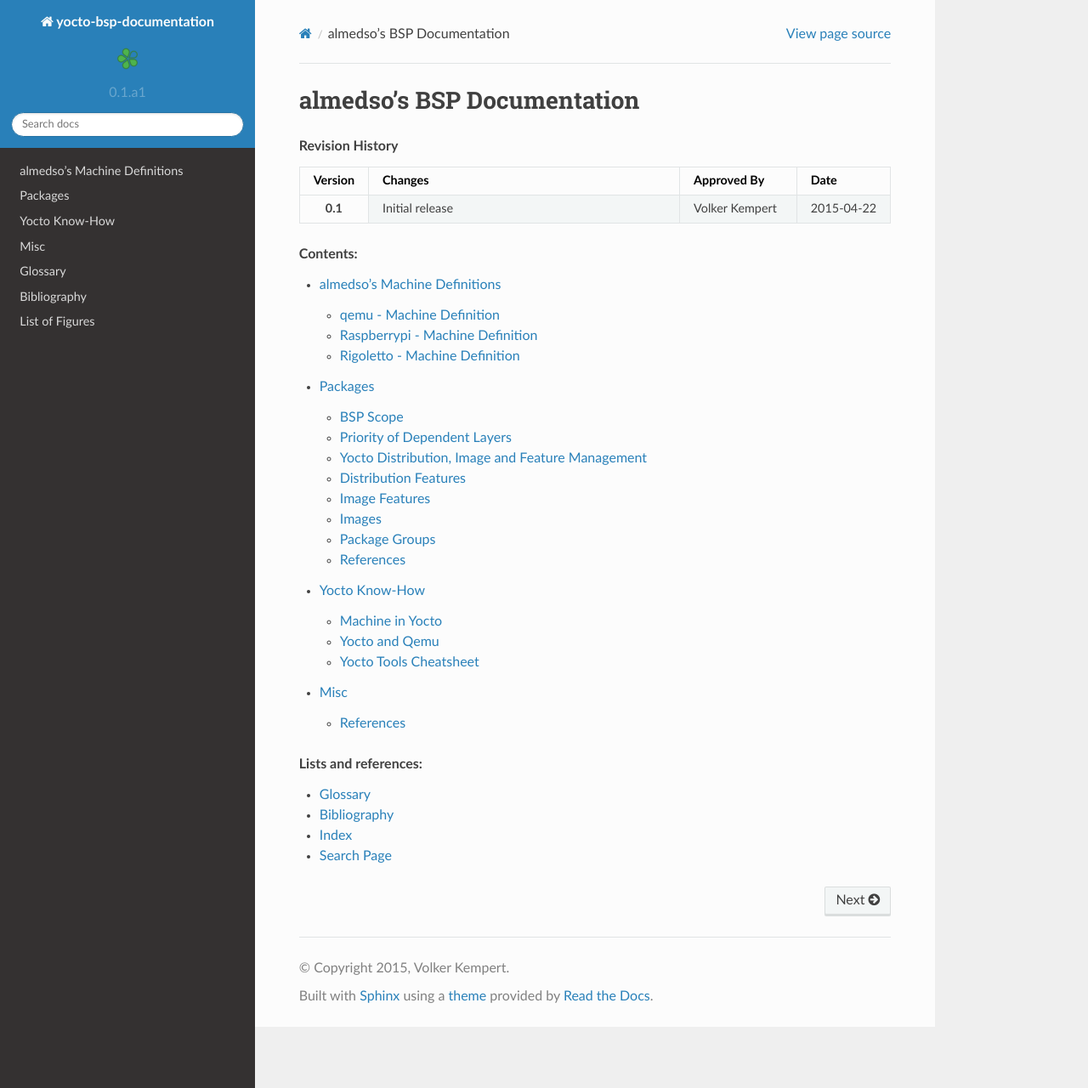
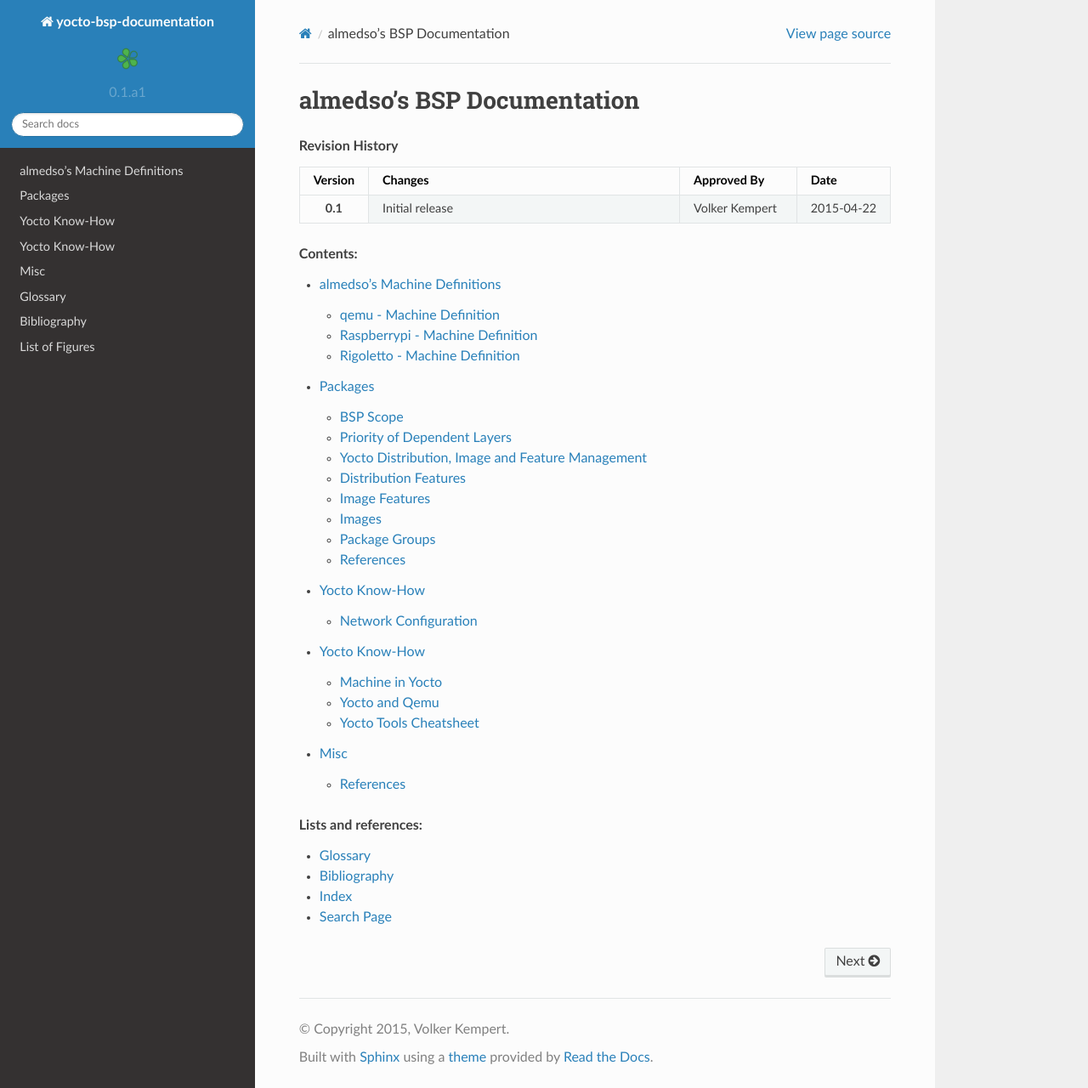
Before and after one commit to almedso/yocto-bsp-documentation, a Sphinx documentation site: the page built from docs/index.tt.rst, in a window 1280 px wide and 1280 px high. Shown: the whole window at 85% size. Built offline with Sphinx 7.4.7 and the Read the Docs theme 2.0.0, drawn with Linux system fonts in a browser that asks for light colours.

Commit message:
Add linux howto + 1st article

```diff
--- a/docs/index.tt.rst
+++ b/docs/index.tt.rst
@@ -15,6 +15,7 @@
 
    machines/index
    packages/index
+   linux_how_to/index
    yocto_how_to/index
    misc
 
--- /dev/null
+++ b/docs/linux_how_to/index.tt.rst
@@ -0,0 +1,15 @@
+Yocto Know-How
+==============
+
+.. only:: html
+
+   .. rubric:: Contents:
+
+
+Contents:
+
+.. toctree::
+   :maxdepth: 2
+   :glob:
+
+   *
```
Also changed, not shown: docs/linux_how_to/ip-assignment.tt.rst (added, +19 -0 lines).
